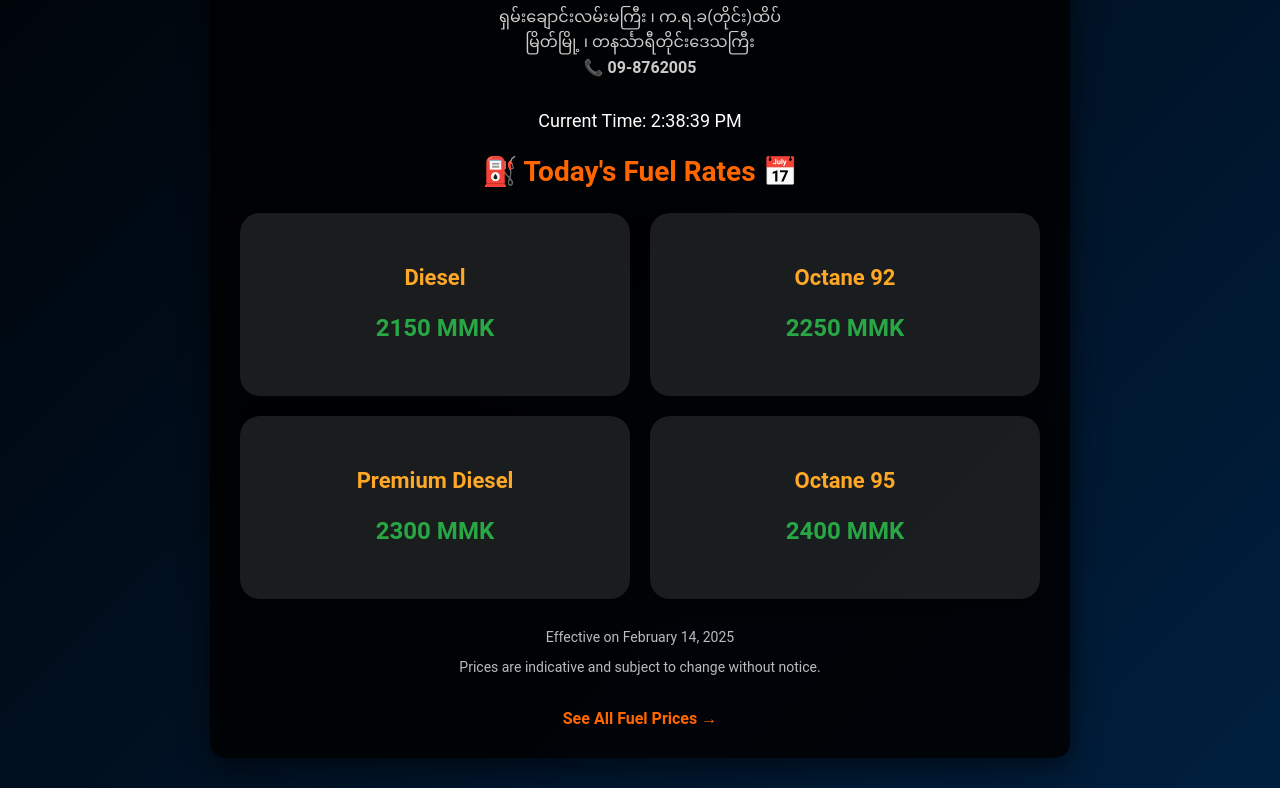
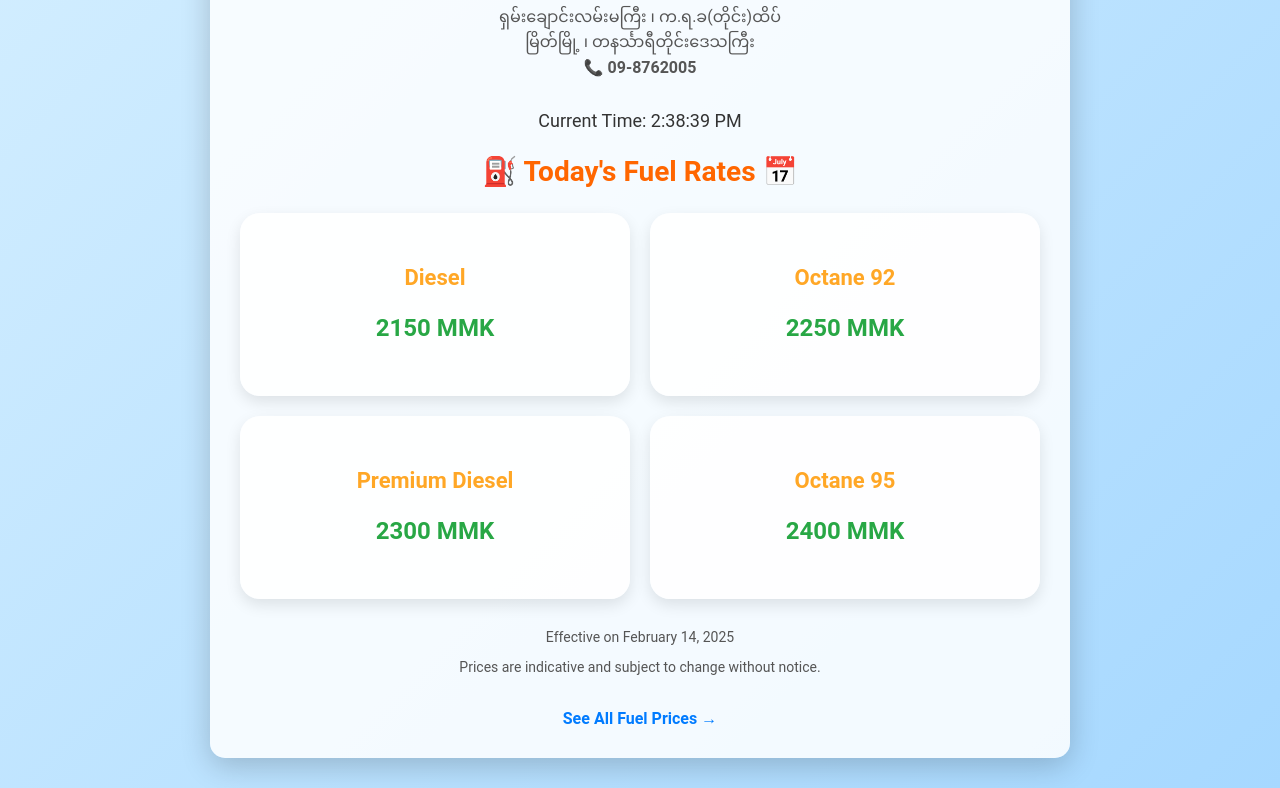
Before and after one commit to audiobar/fuel-station, a plain HTML site: page index.html in a window 1280 px wide. Shown: the part 414-1202 px from the top of the page. Drawn offline with Linux system fonts and the light colour scheme.

Commit message:
Update style.css

```diff
--- a/style.css
+++ b/style.css
@@ -4,9 +4,9 @@ body {
   margin: 0;
   padding: 0;
   text-align: center;
-  /* Black background with blue tint gradient */
-  background: linear-gradient(135deg, #000000, #001f3f);
-  color: #fff;
+  /* Light blue gradient background */
+  background: linear-gradient(135deg, #d9f1ff, #a6d8ff);
+  color: #333; /* Text color for better readability */
 }
 
 /* Container */
@@ -14,9 +14,9 @@ body {
   max-width: 800px;
   margin: 30px auto;
   padding: 30px;
-  background: rgba(0, 0, 0, 0.85); /* semi-transparent dark container */
+  background: rgba(255, 255, 255, 0.85); /* Semi-transparent light background */
   border-radius: 15px;
-  box-shadow: 0 8px 30px rgba(0, 0, 0, 0.6);
+  box-shadow: 0 8px 30px rgba(0, 0, 0, 0.2);
 }
 
 /* Header */
@@ -32,20 +32,20 @@ header {
 }
 
 #logo {
-  width: 450px;  /* Increased logo size */
+  width: 450px; /* Increased logo size */
   height: auto;
 }
 
 .address {
   font-size: 16px;
-  color: #cccccc;
+  color: #555; /* Darker gray for address */
   line-height: 1.6;
 }
 
 /* Current Time */
 .current-time p {
   font-size: 18px;
-  color: #ffffff;
+  color: #333;
   margin-bottom: 20px;
 }
 
@@ -63,17 +63,17 @@ main h2 {
 }
 
 .rate {
-  background: rgba(255, 255, 255, 0.1);
-  padding: 30px;  /* Larger card padding */
-  border-radius: 20px;  /* Larger border radius */
-  box-shadow: 0 6px 15px rgba(0, 0, 0, 0.5);
+  background: rgba(255, 255, 255, 0.9); /* Slightly transparent white */
+  padding: 30px; /* Larger card padding */
+  border-radius: 20px; /* Larger border radius */
+  box-shadow: 0 6px 15px rgba(0, 0, 0, 0.1);
   transition: transform 0.3s ease, box-shadow 0.3s ease;
   text-align: center;
 }
 
 .rate:hover {
   transform: translateY(-5px);
-  box-shadow: 0 12px 20px rgba(0, 0, 0, 0.7);
+  box-shadow: 0 12px 20px rgba(0, 0, 0, 0.2);
 }
 
 .rate h3 {
@@ -92,13 +92,13 @@ main h2 {
 footer {
   margin-top: 30px;
   font-size: 14px;
-  color: #bbbbbb;
+  color: #555;
 }
 
 footer .view-all {
   display: inline-block;
   margin-top: 20px;
-  color: #ff6600;
+  color: #007bff; /* Blue for the link */
   text-decoration: none;
   font-size: 16px;
   font-weight: bold;
```
